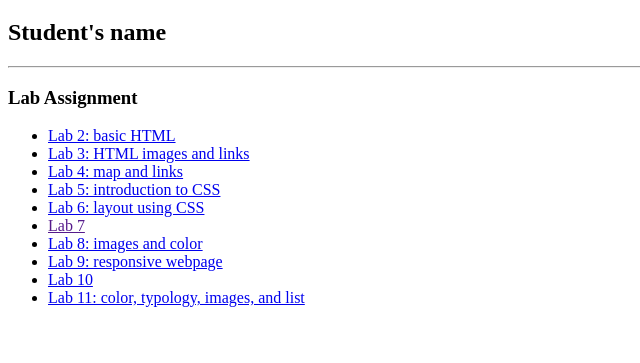
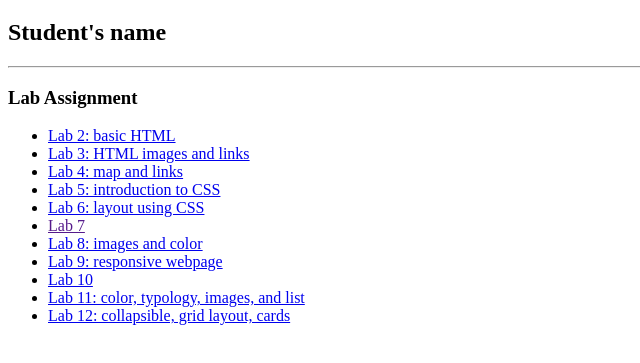
Before and after one commit to huixinwu/ET710, a plain HTML site: page index.html in a window 1280 px wide. Shown: the part 61-424 px from the top of the page, without its empty margins (0-640 px from the left). Drawn offline with Linux system fonts and the light colour scheme.

Commit message:
update index

```diff
--- a/index.html
+++ b/index.html
@@ -21,6 +21,7 @@
         <li><a href="lab9/lab9.html">Lab 9: responsive webpage</a></li>
         <li><a href="lab10/lab10.html">Lab 10</a></li>
         <li><a href="lab11/lab11.html">Lab 11: color, typology, images, and list</a></li>
+        <li><a href="lab12/lab12.html">Lab 12: collapsible, grid layout, cards</a></li>
     </ul>
 
 </body>
```
